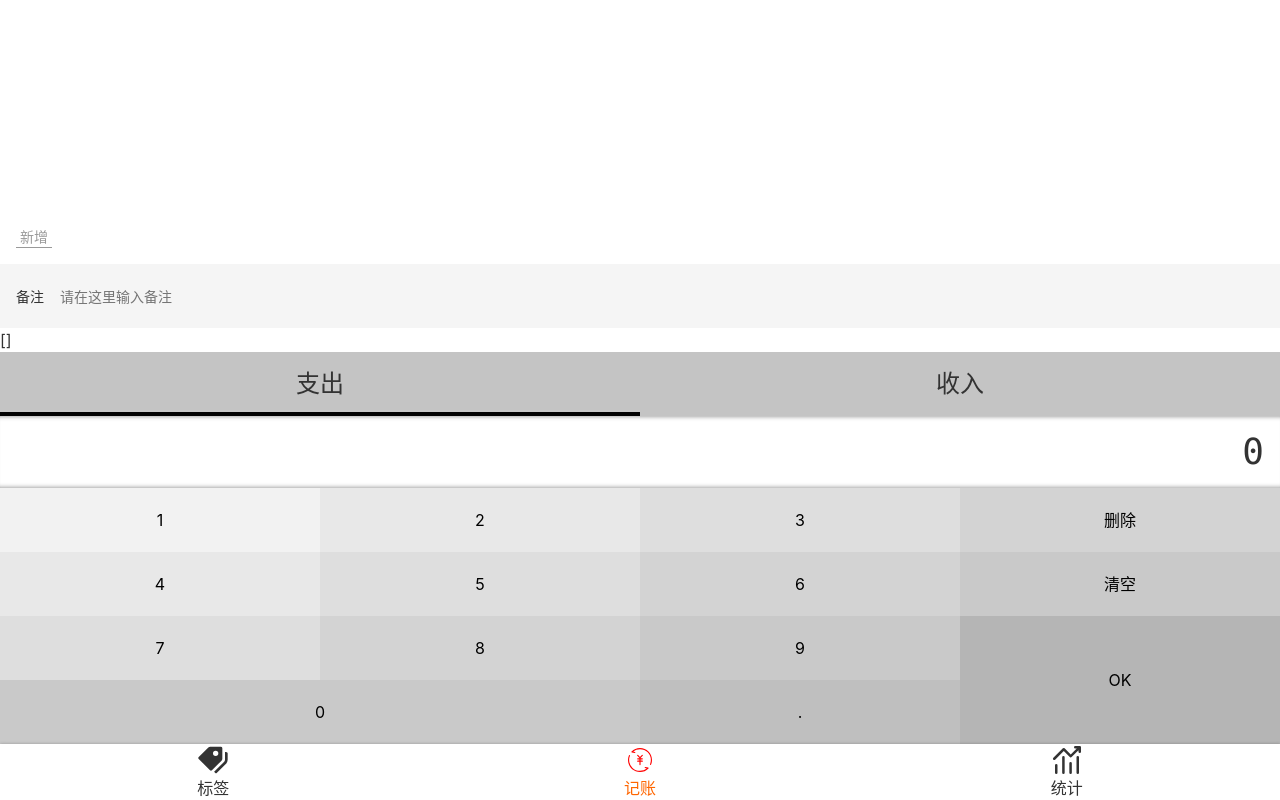
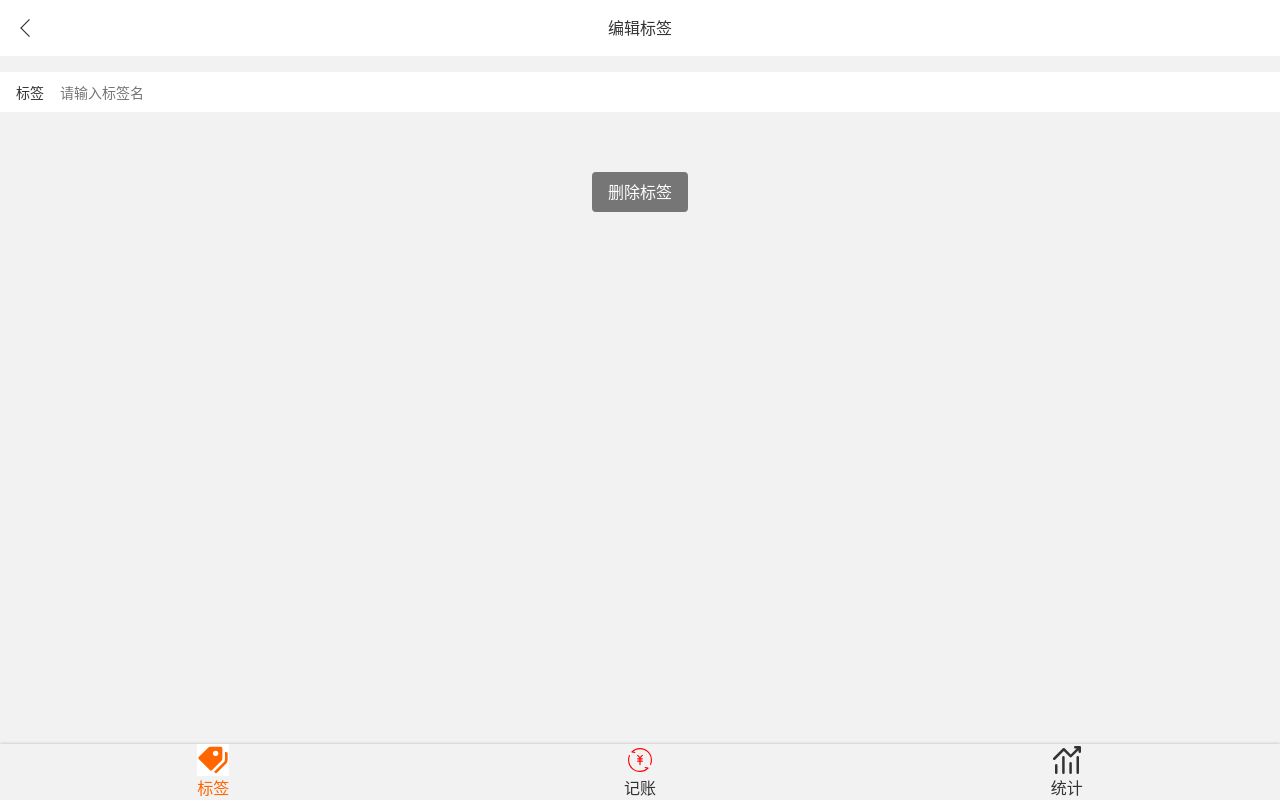
Before and after one commit to zhang4417/bookkeeper, a Vue app: page /#/labels/edit/1 in a window 1280 px wide. Before the commit this address led to /#/money. Built offline with nearby package versions, Linux system fonts and the light colour scheme.

Commit message:
给EditLabel.vue添加CSS样式

```diff
--- a/src/App.vue
+++ b/src/App.vue
@@ -15,5 +15,6 @@
   color: #333;
   font-size: 16px;
   line-height: 1.5;
+  background: #f2f2f2;
 }
 </style>
--- a/src/components/Money/NumberPad.vue
+++ b/src/components/Money/NumberPad.vue
@@ -71,6 +71,7 @@ export default class NumberPad extends Vue {
     font-family: Consolas, monospace;
     padding: 9px 16px;
     text-align: right;
+    background: white;
   }
   .button {
     @extend %clearFix;
--- a/src/components/Money/Tags.vue
+++ b/src/components/Money/Tags.vue
@@ -31,7 +31,7 @@ export default class Tags extends Vue {
       this.selectedTags.push(tag);
       console.log(this.selectedTags);
     }
-    this.$emit('update:value',this.selectedTags)
+    this.$emit("update:value", this.selectedTags);
   }
   create() {
     const name = window.prompt("请输入标签名");
@@ -48,6 +48,7 @@ export default class Tags extends Vue {
 
 <style lang="scss" scoped>
 .tags {
+  background: white;
   font-size: 14px;
   padding: 16px;
   display: flex;
--- a/src/views/EditLabel.vue
+++ b/src/views/EditLabel.vue
@@ -1,9 +1,14 @@
 <template>
   <Layout>
-    <Icon name="left" />
-    <span>编辑标签</span>
-    <Notes fileName="标签" placeholder="请输入标签名" />
-    <Button>删除标签</Button>
+    <div class="navbar">
+      <Icon class="leftContent" name="left" />
+      <span class="middleContent">编辑标签</span>
+      <span class="rightContent"></span>
+    </div>
+    <Notes class="notes" fileName="标签" placeholder="请输入标签名" />
+    <div class="button-wraper">
+      <Button>删除标签</Button>
+    </div>
   </Layout>
 </template>
 
@@ -21,4 +26,29 @@ export default class EditLabel extends Vue {}
 </script>
 
 <style lang="scss" scoped>
+.navbar {
+  background: white;
+  padding: 16px;
+  display: flex;
+  justify-content: space-between;
+  align-items: center;
+  > .leftContent {
+    height: 18px;
+    width: 18px;
+  }
+  > .rightContent {
+    height: 18px;
+    width: 18px;
+  }
+}
+.notes {
+  background: white;
+  margin-top: 16px;
+  height: 40px;
+}
+.button-wraper {
+  text-align: center;
+  padding: 16px;
+  margin-top: 44px;
+}
 </style>
```
